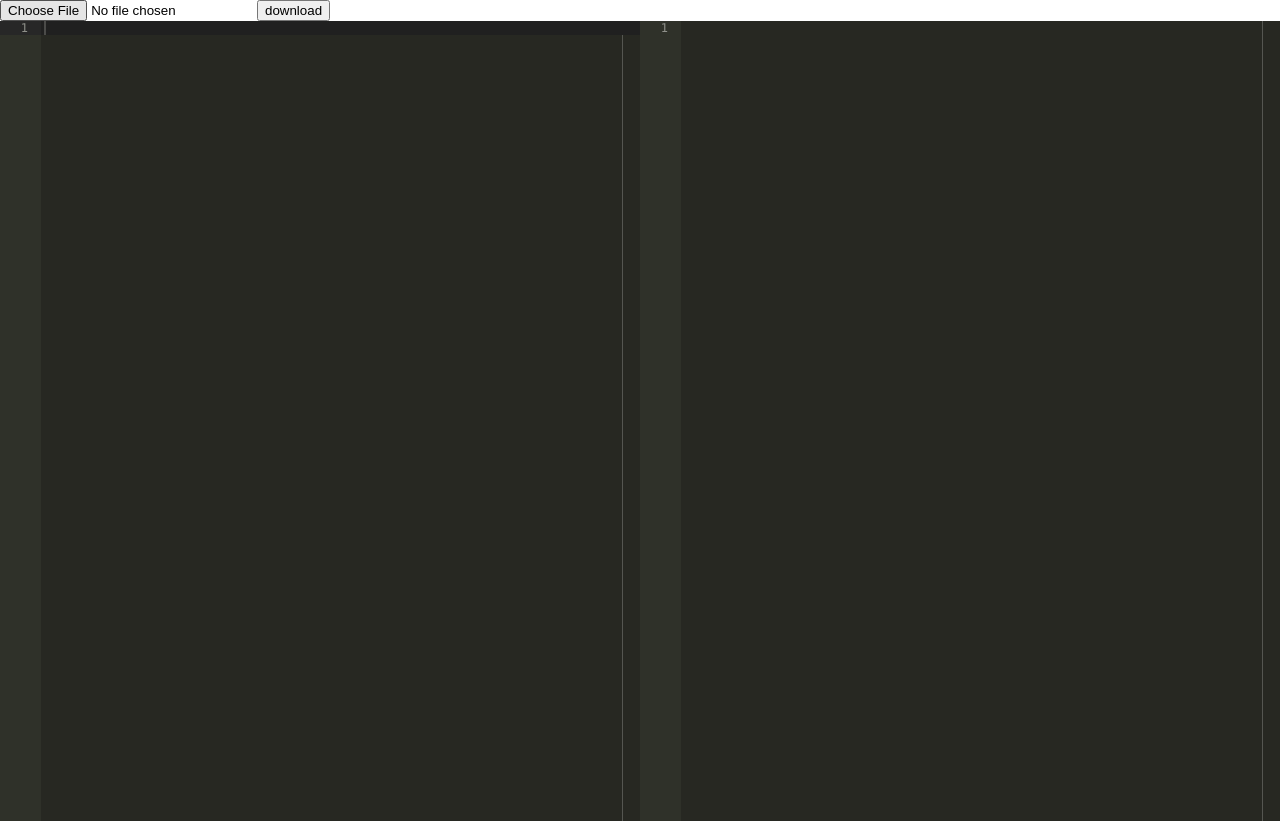
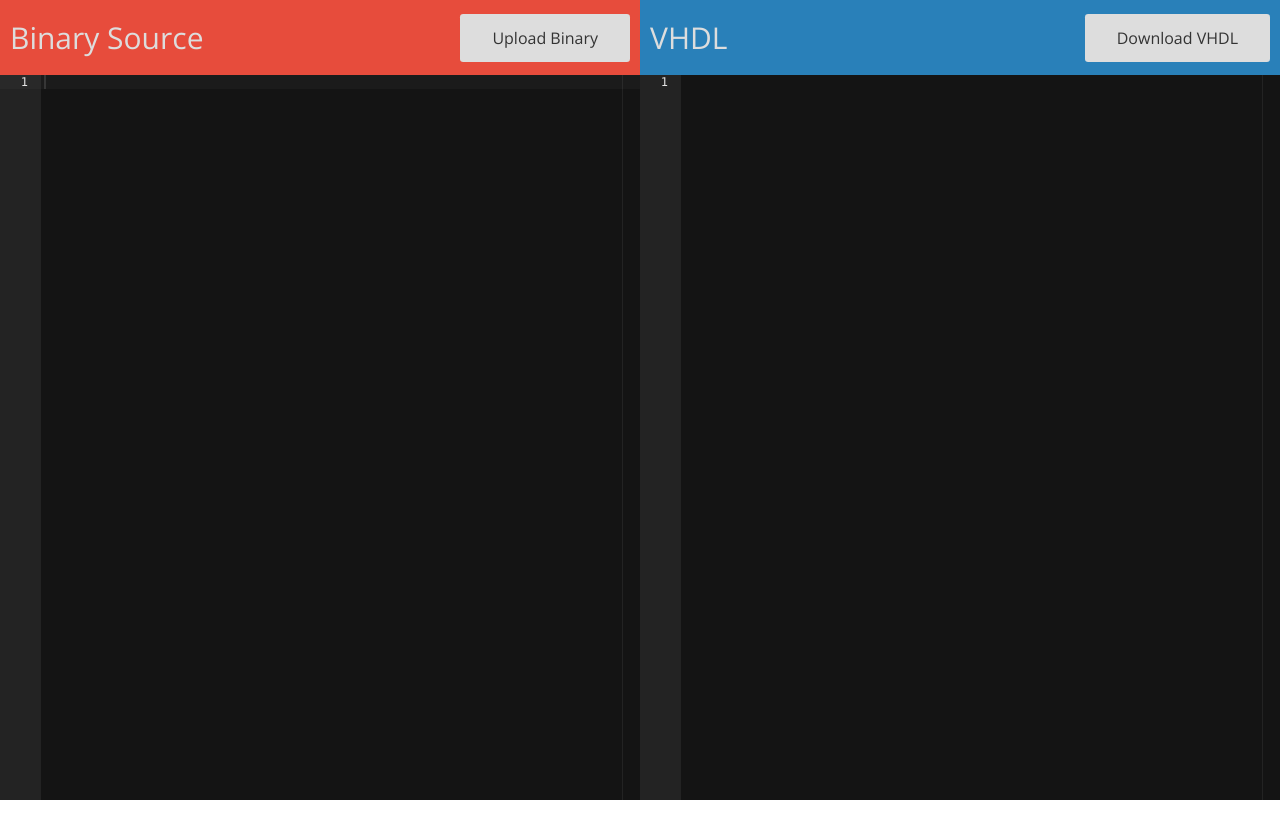
Before and after one commit to willthamic/eprom, a plain HTML site: page index.html in a window 1280 px wide. After the commit the page ends 800 px from the top, so only its background shows below. Drawn offline with nearby package versions, Linux system fonts and the light colour scheme.

Commit message:
made it look nice

```diff
--- a/index.html
+++ b/index.html
@@ -1,9 +1,11 @@
 <!DOCTYPE html>
 <html lang="en">
 	<head>
-		<title>ACE in Action</title>
+		<title>Binary to VHDL</title>
+		<link href="https://fonts.googleapis.com/css?family=Open+Sans" rel="stylesheet">
 		<script src="FileSaver.js"></script>
 		<style type="text/css" media="screen">
+
 
 			html, body, div {
 				margin:0;
@@ -11,33 +13,116 @@
 			}
 
 			.container {
-				display: flex;
+				display:flex;
+				flex-direction: column;
+				height:100vh;
 				width:100vw;
-				height:100vh;
 			}
 
-			.editor {
+			.input-container {
+				display:flex;
+				height:75px;
+				font-family: 'Open Sans', sans-serif;
+			}
+
+			.editor-container {
+				display: flex;
+				width:100%;
+				height:100%;
+			}
+
+			.editor, .header {
+				display:flex;
 				width:50%;
+			}
+
+			.header {
+				justify-content: space-between;
+				align-items:center;
+				padding:10px;
+			}
+
+			#binaryHeader {
+				background-color: #e74c3c;
+			}
+
+			.header > div {
+				font-size:30px;
+				vertical-align: middle;
+				line-height:55px;
+				color:#ddd;
+			}
+
+			#vhdlHeader {
+				background-color:#2980b9;
+			}
+
+			[type="file"] {
+				border: 0;
+				clip: rect(0, 0, 0, 0);
+				height: 1px;
+				overflow: hidden;
+				padding: 0;
+				position: absolute !important;
+				white-space: nowrap;
+				width: 1px;
+			}
+
+			[type="file"] + label, #download {
+				background-color: #ddd;
+				border-radius: 0.2rem;
+				color: #333;
+				cursor: pointer;
+				display: inline-block;
+				font-size: 1rem;
+				height: 3rem;
+				line-height: 3rem;
+				padding-left: 2rem;
+				padding-right: 2rem;
+				transition: background-color 0.05s;
+			}
+
+			[type="file"]:focus + label,
+			[type="file"] + label:hover,
+			#download:hover {
+				background-color: #eee;
+			}
+
+			[type="file"]:focus + label,
+			#download:focus {
+				outline: 1px dotted #000;
+				outline: -webkit-focus-ring-color auto 5px;
 			}
 		</style>
 	</head>
 	<body>
-		<input type="file" id="fileinput" />
-		<button id="download">download</button>
 
 		<div class="container">
-			<div class="editor" id="editorL"></div>
-			<div class="editor" id="editorR"></div>
+			<div class="input-container">
+				<div class="header" id="binaryHeader">
+					<div>Binary Source</div>
+					<input type="file" id="fileinput" />
+					<label for="fileinput">Upload Binary</label>
+				</div>
+				<div class="header" id="vhdlHeader">
+					<div>VHDL</div>
+					<div id="download">Download VHDL</div>
+				</div>
+			</div>
+			<div class="editor-container">
+				<div class="editor" id="editorL"></div>
+				<div class="editor" id="editorR"></div>
+			</div>
 		</div>
 
 		<script src="ace/ace.js" type="text/javascript" charset="utf-8"></script>
 		<script>
 			var editorL = ace.edit("editorL");
-			editorL.setTheme("ace/theme/monokai");
+			editorL.setTheme("ace/theme/twilight");
 			editorL.session.setMode("ace/mode/text");
 
 			var editorR = ace.edit("editorR");
-			editorR.setTheme("ace/theme/monokai");
+			editorR.setTheme("ace/theme/twilight");
 			editorR.session.setMode("ace/mode/vhdl");
 			editorR.setOptions({
 				readOnly: true,
@@ -72,7 +157,6 @@
 			}
 
 			function readSingleFile(evt) {
-			  //Retrieve the first (and only!) File from the FileList object
 			  var f = evt.target.files[0];
 
 			  if (f) {
```
